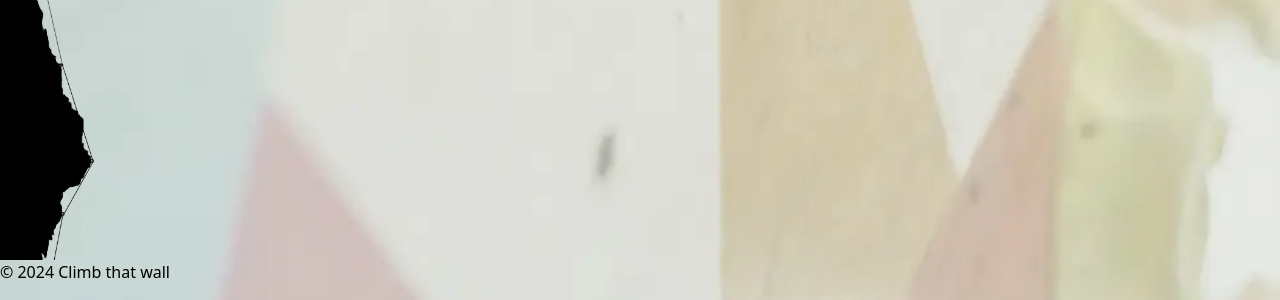
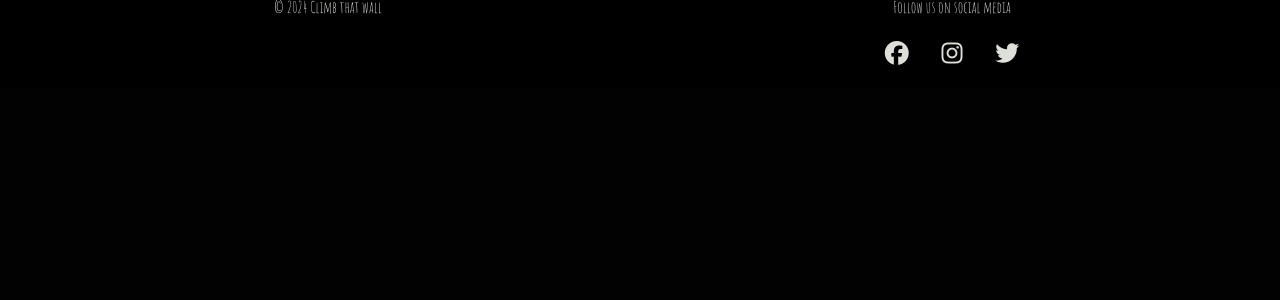
Before and after one commit to Ko11e/Climb-that-wall, a Django app: page / in a window 1280 px wide. Shown: the part 940-1240 px from the top of the page. After the commit the page ends 1005 px from the top, so only its background shows below. Run offline with Django 5.2, Linux system fonts and the light colour scheme; parts of the project's set-up code (start-up, migrations or seed data) failed here and were passed over; some libraries are stand-ins or nearby versions; some web fonts are replaced.

Commit message:
Update footer styles and content

```diff
--- a/static/css/base.css
+++ b/static/css/base.css
@@ -105,7 +105,7 @@ a:hover {
     font-family: var(--heading-font);
     font-size: 25px;
     margin: 0;
-    min-height: 150vh;
+    min-height: 100svh;
     padding: 0;
 }
 
@@ -114,6 +114,24 @@ a:hover {
     font-size: large;
     font-family: var(--heading-font);
     font-weight: bold;
+}
+
+/* Footer */
+
+.the-footer {
+    position: relative;
+    bottom: 0;
+    background-color: var(--black);
+    color: var(--off-white);
+    font-family: var(--h1-font);
+    font-size: 1rem;
+    padding: 1rem 0;
+}
+
+.the-footer a {
+    color: var(--off-white);
+    font-size: 150%;
+    padding: 0 15px;
 }
 
 /* Home page */
--- a/templates/includes/footer.html
+++ b/templates/includes/footer.html
@@ -1,3 +1,15 @@
-<footer class="footer">
-    <p>&copy; 2024 Climb that wall</p>
+<footer class="the-footer sticky-bottom p-3 text-center">
+    <div class="container">
+        <div class="row">
+            <div class="col">
+                <p>&copy; 2024 Climb that wall</p>
+            </div>
+            <div class="col">
+                <p>Follow us on social media</p>
+                <a href="https://www.facebook.com" target="_blank" class="social-icon"><i class="fab fa-facebook"></i></a>
+                <a href="https://www.instagram.com" target="_blank" class="social-icon"><i class="fab fa-instagram"></i></a>
+                <a href="https://www.twitter.com" target="_blank" class="social-icon"><i class="fab fa-twitter"></i></a>
+            </div>
+        </div>
+    <div>
 </footer>
```
